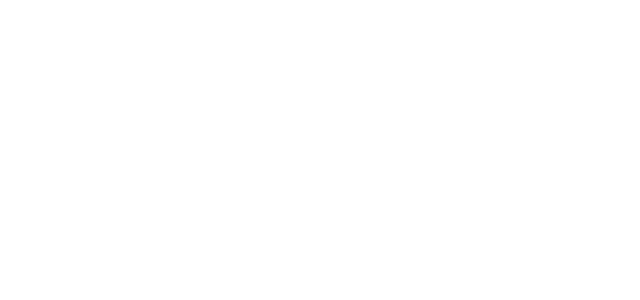
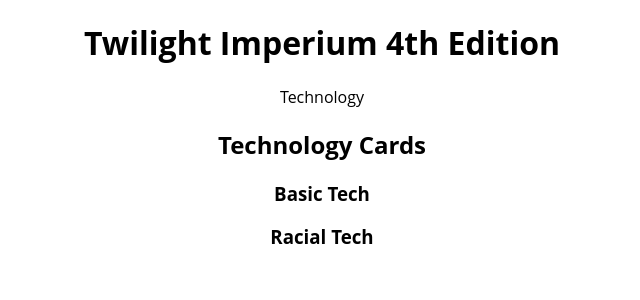
Before and after one commit to jrskerritt/ti4-companion, a React (Create React App) app: page /tech in a window 1280 px wide. Shown: the top 300 px of the page, without its empty margins (318-958 px from the left). Built offline with nearby package versions, Linux system fonts and the light colour scheme.

Commit message:
adding stuff

```diff
--- a/src/App.js
+++ b/src/App.js
@@ -1,14 +1,21 @@
 import React, { Component } from 'react';
-import { BrowserRouter as Router, Route } from "react-router-dom";
+import { BrowserRouter as Router, Route, Switch, Link } from "react-router-dom";
+import Nav from './Nav';
 import Home from './Home';
+import Tech from './Tech';
 import './App.css';
 
 class App extends Component {
     render() {
         return (
             <div className="app">
+                <h1>Twilight Imperium 4th Edition</h1>
+                <Nav />
                 <Router>
-                    <Route exact path="/" component={Home} />
+                    <Switch>
+                        <Route exact path="/" component={Home} />
+                        <Route exact path="/tech" component={Tech} />
+                    </Switch>
                 </Router>
             </div>
         );
--- a/src/Home.js
+++ b/src/Home.js
@@ -4,7 +4,6 @@
     render() {
         return (
             <div className="home">
-                <h1>Twilight Imperium 4th Edition</h1>
             </div>
         );
     }
--- /dev/null
+++ b/src/Nav.js
@@ -0,0 +1,15 @@
+import React, { Component } from 'react';
+
+class Nav extends Component {
+    render() {
+        return (
+            <div className="nav">
+                <div className="nav__item">
+                    Technology
+                </div>
+            </div>
+        );
+    }
+}
+
+export default Nav;
--- /dev/null
+++ b/src/Tech.js
@@ -0,0 +1,19 @@
+import React, { Component } from 'react';
+
+class Tech extends Component {
+    render() {
+        return (
+            <div className="tech">
+                <h2>Technology Cards</h2>
+                <div className="tech__basic">
+                    <h3>Basic Tech</h3>
+                </div>
+                <div className="tech__racial">
+                    <h3>Racial Tech</h3>
+                </div>
+            </div>
+        );
+    }
+}
+
+export default Tech;
```
